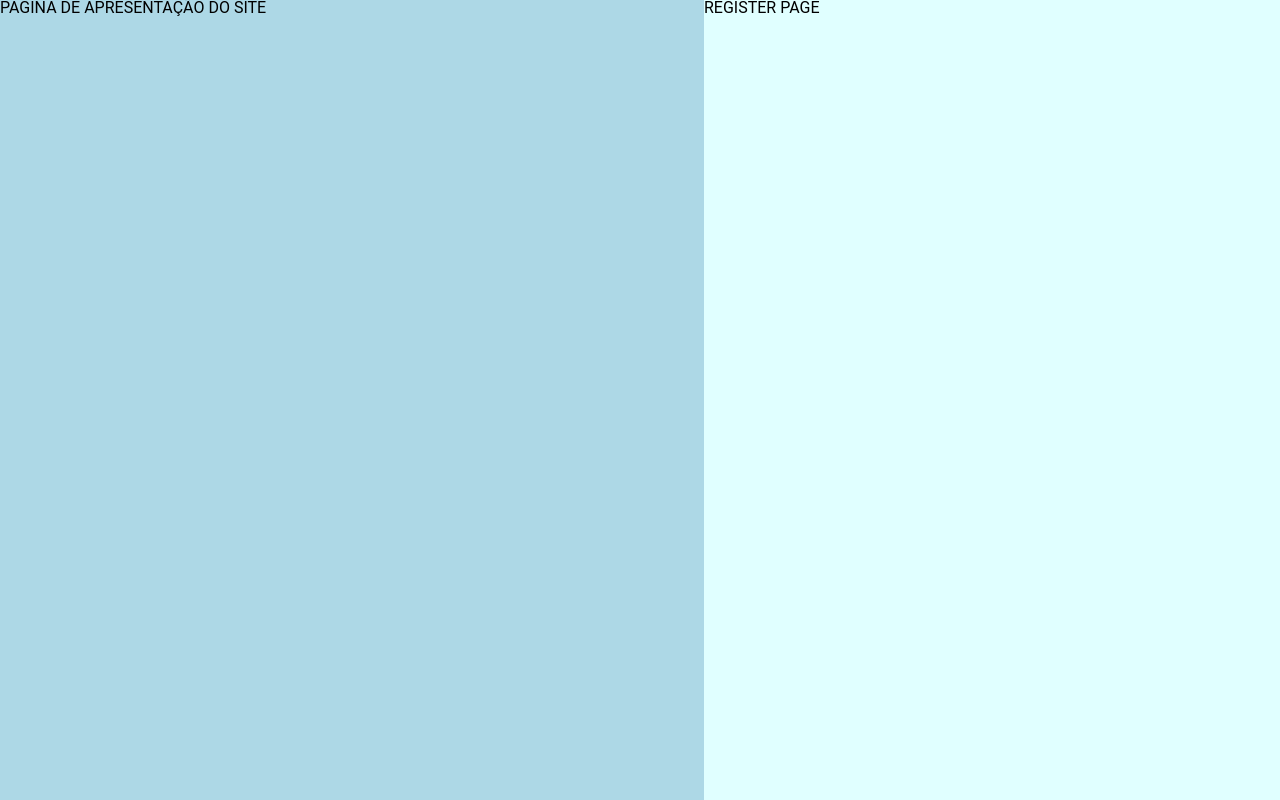
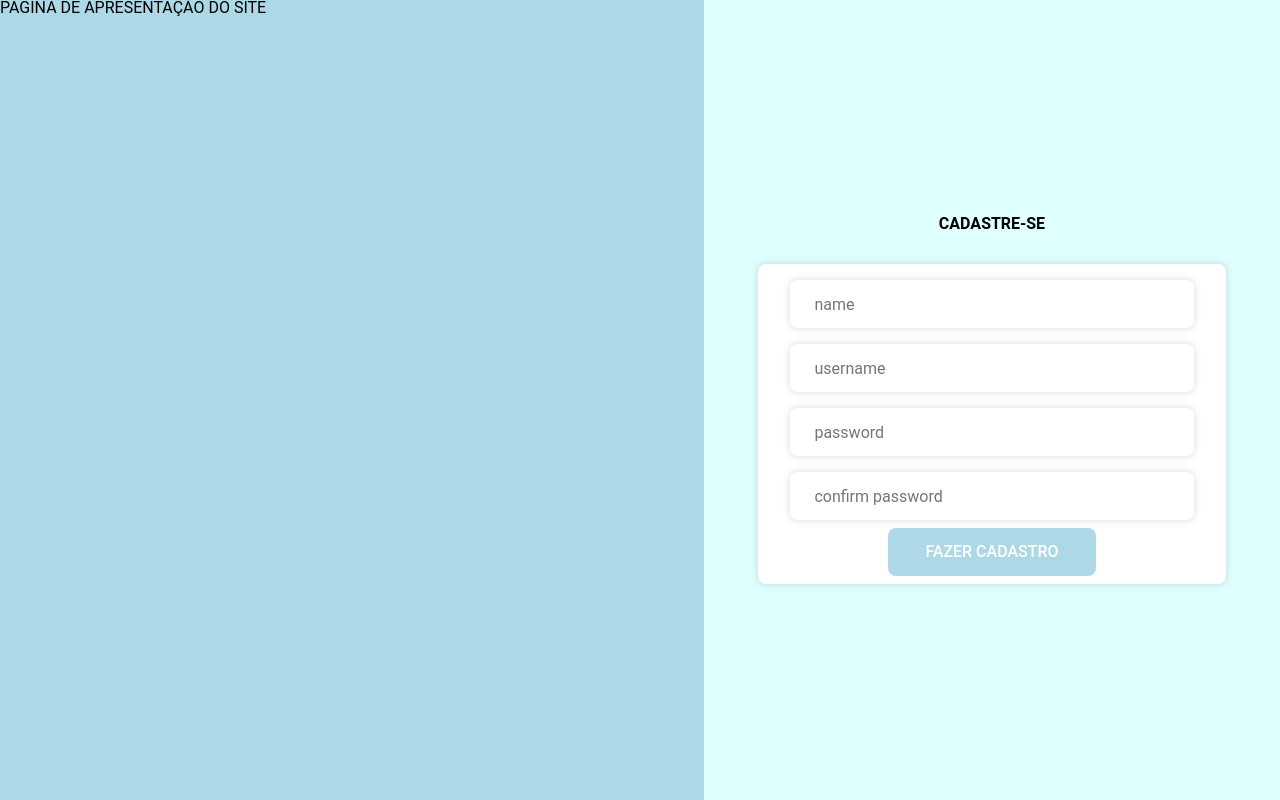
Before and after one commit to oscarmaia/tamega, a React (Create React App) app: page /sign-up in a window 1280 px wide. Built offline with nearby package versions, Linux system fonts and the light colour scheme.

Commit message:
save: just for saving

```diff
--- a/src/layouts/UserLayout.js
+++ b/src/layouts/UserLayout.js
@@ -14,12 +14,18 @@ export default function UserLayout() {
 }
 
 const LeftContainer = styled.div`
+  @media (max-width: 768px) {
+    display: none;
+  }
   display: flex;
   flex-direction: column;
   width: 55%;
   background-color: lightblue;
 `;
 const RightContainer = styled.div`
+  @media (max-width: 768px) {
+    width: 100%;
+  }
   display: flex;
   flex-direction: column;
   width: 45%;
--- a/src/pages/SignUp.js
+++ b/src/pages/SignUp.js
@@ -1,7 +1,69 @@
+import styled from "styled-components";
+
 export default function SignUp() {
   return (
-    <>
-      <h1>REGISTER PAGE</h1>
-    </>
+    <AreaContainer>
+      <h1>CADASTRE-SE</h1>
+      <Form onSubmit={() => console.log("clicked")}>
+        <Input placeholder="name"></Input>
+        <Input placeholder="username"></Input>
+        <Input placeholder="password"></Input>
+        <Input placeholder="confirm password"></Input>
+        <Button>FAZER CADASTRO</Button>
+      </Form>
+    </AreaContainer>
   );
 }
+
+const AreaContainer = styled.div`
+  width: 100%;
+  height: 100%;
+  display: flex;
+  flex-direction: column;
+  align-items: center;
+  justify-content: center;
+  h1 {
+    margin-bottom: 2rem;
+    font-weight: 700;
+  }
+`;
+
+const Form = styled.form`
+  width: 70%;
+  padding: 0.5rem 2rem 0.5rem 2rem;
+  background-color: white;
+  display: flex;
+  flex-direction: column;
+  justify-content: center;
+  align-items: center;
+  border-radius: 0.5rem;
+  box-shadow: 0 0 0.5rem rgba(0, 0, 0, 0.15);
+`;
+
+const Input = styled.input`
+  margin: 0.5rem;
+  width: 100%;
+  box-sizing: border-box;
+  height: 2rem;
+  border-radius: 0.5rem;
+  box-shadow: 0 0 0.5rem rgba(0, 0, 0, 0.15);
+  padding: 1.5rem;
+`;
+
+const Button = styled.button`
+  color: white;
+  display: flex;
+  align-items: center;
+  justify-content: center;
+  font-weight: 500;
+  background-color: lightblue;
+  min-width: 13rem;
+  box-sizing: border-box;
+  height: 2rem;
+  border-radius: 0.5rem;
+  padding: 1.5rem;
+  :hover {
+    box-shadow: 0 0 0.5rem rgba(0, 0, 0, 0.15);
+    cursor: pointer;
+  }
+`;
--- a/src/pages/SingIn.js
+++ b/src/pages/SingIn.js
@@ -1,7 +1,7 @@
 export default function SignIn() {
   return (
     <>
-      <h1>LOGIN PAGE</h1>
+      <h1>LOGIN PAGE 2</h1>
     </>
   );
 }
--- a/src/resources/css/reset.js
+++ b/src/resources/css/reset.js
@@ -17,7 +17,7 @@ table, caption, tbody, tfoot, thead, tr, th, td,
 article, aside, canvas, details, embed,
 figure, figcaption, footer, header, hgroup,
 menu, nav, output, ruby, section, summary,
-time, mark, audio, video {
+time, mark, audio, video,input,button {
 	margin: 0;
 	padding: 0;
 	border: 0;
```
